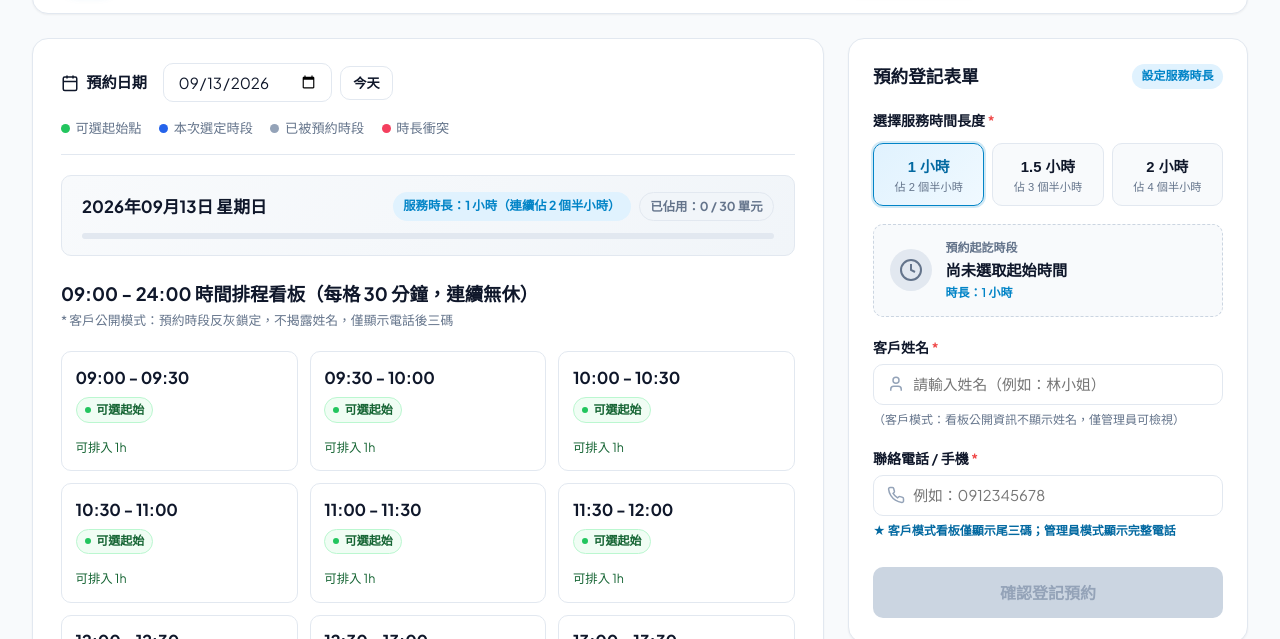
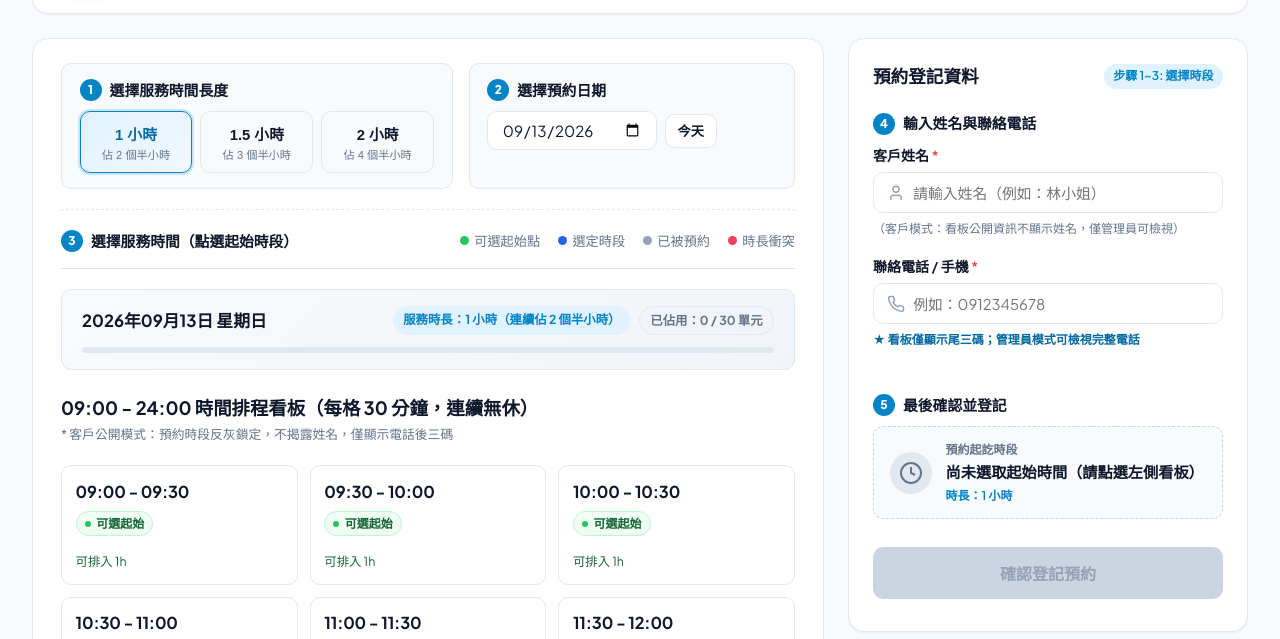
Before and after one commit to miniCloudMES/schedule_arrange, a plain HTML site: page index.html in a window 1280 px wide. Shown: the part 107-746 px from the top of the page. Drawn offline with Linux system fonts and the light colour scheme; no server answers.

Commit message:
feat: reorder booking workflow to 5 distinct steps (duration -> date -> time slot -> name/phone -> confirmation)

```diff
--- a/app.js
+++ b/app.js
@@ -461,16 +461,14 @@ function updateSlotPreview() {
 
   slotPreviewBox.classList.add('active');
   previewTimeText.textContent = `${startSlot.startStr} - ${endSlot.endStr}`;
-  previewDurationText.textContent = `服務時長：${selectedDurationMins / 60} 小時（涵蓋 ${needed} 個時段）`;
-  currentStepTag.textContent = '步驟 2: 填寫資料';
+  previewDurationText.textContent = `服務時長：${selectedDurationMins / 60} 小時（日期：${currentDate}）`;
 }
 
 function resetSlotPreview() {
   selectedStartIndex = null;
   slotPreviewBox.classList.remove('active');
-  previewTimeText.textContent = '尚未選取起始時間';
+  previewTimeText.textContent = '尚未選取起始時間（請點選左側看板）';
   previewDurationText.textContent = `時長：${selectedDurationMins / 60} 小時`;
-  currentStepTag.textContent = '步驟 1: 選取時段';
   validateFormState();
 }
 
@@ -491,6 +489,17 @@ function validateFormState() {
 
   const canSubmit = selectedStartIndex !== null && name.length >= 1 && isValidPhone;
   submitBookingBtn.disabled = !canSubmit;
+
+  if (selectedStartIndex === null) {
+    currentStepTag.textContent = '步驟 1~3: 選擇時段';
+    currentStepTag.className = 'step-tag';
+  } else if (!name || !isValidPhone) {
+    currentStepTag.textContent = '步驟 4: 填寫資料';
+    currentStepTag.className = 'step-tag active';
+  } else {
+    currentStepTag.textContent = '步驟 5: 可確認登記';
+    currentStepTag.className = 'step-tag complete';
+  }
 }
 
 function validatePhoneNumber(phone) {
--- a/index.html
+++ b/index.html
@@ -55,21 +55,55 @@
 
     <!-- 主要內容區 -->
     <main class="main-layout">
-      <!-- 左側：日期與時間軸排程看板 -->
+      <!-- 左側：步驟 1、步驟 2、步驟 3 -->
       <section class="schedule-section">
-        <!-- 控制列 -->
-        <div class="control-bar">
+        <!-- 步驟 1 (時長) 與 步驟 2 (日期) 控制列 -->
+        <div class="steps-top-bar">
+          <!-- 步驟 1：選擇服務時間長度 -->
+          <div class="step-card step-duration-card">
+            <div class="step-header-label">
+              <span class="step-num">1</span>
+              <span class="step-title">選擇服務時間長度</span>
+            </div>
+            <div class="duration-selector-group" id="durationOptions">
+              <button type="button" class="duration-btn active" data-duration="60">
+                <span class="duration-title">1 小時</span>
+                <span class="duration-sub">佔 2 個半小時</span>
+              </button>
+              <button type="button" class="duration-btn" data-duration="90">
+                <span class="duration-title">1.5 小時</span>
+                <span class="duration-sub">佔 3 個半小時</span>
+              </button>
+              <button type="button" class="duration-btn" data-duration="120">
+                <span class="duration-title">2 小時</span>
+                <span class="duration-sub">佔 4 個半小時</span>
+              </button>
+            </div>
+          </div>
+
+          <!-- 步驟 2：選擇預約日期 -->
+          <div class="step-card step-date-card">
+            <div class="step-header-label">
+              <span class="step-num">2</span>
+              <span class="step-title">選擇預約日期</span>
+            </div>
             <div class="date-selector-group">
-            <label for="bookingDate" class="control-label">
-              <svg width="18" height="18" viewBox="0 0 24 24" fill="none" stroke="currentColor" stroke-width="2"><rect width="18" height="18" x="3" y="4" rx="2" ry="2"></rect><line x1="16" x2="16" y1="2" y2="6"></line><line x1="8" x2="8" y1="2" y2="6"></line><line x1="3" x2="21" y1="10" y2="10"></line></svg>
-              預約日期
-            </label>
               <div class="date-input-wrapper">
                 <input type="date" id="bookingDate" class="date-input">
                 <button id="todayBtn" class="btn btn-sm btn-outline">今天</button>
               </div>
             </div>
+          </div>
+        </div>
 
+        <!-- 步驟 3：選擇服務時間看板 -->
+        <div class="step-3-container">
+          <!-- 控制列與圖例 -->
+          <div class="control-bar">
+            <div class="step-header-label">
+              <span class="step-num">3</span>
+              <span class="step-title">選擇服務時間（點選起始時段）</span>
+            </div>
             <div class="status-legend">
               <div class="legend-item">
                 <span class="legend-dot available"></span>
@@ -77,11 +111,11 @@
               </div>
               <div class="legend-item">
                 <span class="legend-dot selected"></span>
-              <span>本次選定時段</span>
+                <span>選定時段</span>
               </div>
               <div class="legend-item">
                 <span class="legend-dot booked"></span>
-              <span>已被預約時段</span>
+                <span>已被預約</span>
               </div>
               <div class="legend-item">
                 <span class="legend-dot conflict"></span>
@@ -96,7 +130,7 @@
               <span class="overview-date" id="displayDateLabel">2026年09月13日 星期日</span>
               <div class="overview-badges">
                 <span class="badge" id="currentDurationBadge">當前選擇時長：1 小時（2個單元）</span>
-              <span class="badge booked-badge" id="bookedSlotsBadge">已佔用：0 / 26 單元</span>
+                <span class="badge booked-badge" id="bookedSlotsBadge">已佔用：0 / 30 單元</span>
               </div>
             </div>
             <div class="progress-bar-container">
@@ -114,47 +148,24 @@
           <div class="time-slots-grid" id="timeSlotsGrid">
             <!-- 由 JS 渲染 -->
           </div>
+        </div>
       </section>
 
-      <!-- 右側：掛號登記與服務設定 -->
+      <!-- 右側：掛號登記與確認 (步驟 4 & 步驟 5) -->
       <aside class="booking-sidebar">
         <!-- 登記表單 -->
         <div class="sidebar-card form-card">
           <div class="card-header">
-            <h3>預約登記表單</h3>
-            <span class="step-tag" id="currentStepTag">設定服務時長</span>
+            <h3>預約登記資料</h3>
+            <span class="step-tag" id="currentStepTag">步驟 1~3: 選擇時段</span>
           </div>
 
           <form id="bookingForm" autocomplete="off">
-            <!-- 服務時長選擇 -->
-            <div class="form-group">
-              <label class="section-label">選擇服務時間長度 <span class="required">*</span></label>
-              <div class="duration-selector-group" id="durationOptions">
-                <button type="button" class="duration-btn active" data-duration="60">
-                  <span class="duration-title">1 小時</span>
-                  <span class="duration-sub">佔 2 個半小時</span>
-                </button>
-                <button type="button" class="duration-btn" data-duration="90">
-                  <span class="duration-title">1.5 小時</span>
-                  <span class="duration-sub">佔 3 個半小時</span>
-                </button>
-                <button type="button" class="duration-btn" data-duration="120">
-                  <span class="duration-title">2 小時</span>
-                  <span class="duration-sub">佔 4 個半小時</span>
-                </button>
-              </div>
-            </div>
-
-            <!-- 選取的時段預覽 -->
-            <div class="selected-slot-preview" id="slotPreviewBox">
-              <div class="preview-icon">
-                <svg width="24" height="24" viewBox="0 0 24 24" fill="none" stroke="currentColor" stroke-width="2"><circle cx="12" cy="12" r="10"></circle><polyline points="12 6 12 12 16 14"></polyline></svg>
-              </div>
-              <div class="preview-details">
-                <span class="preview-title">預約起訖時段</span>
-                <span class="preview-time" id="previewTimeText">尚未選取起始時間</span>
-                <span class="preview-duration" id="previewDurationText">時長：1 小時</span>
-              </div>
+            <!-- 步驟 4：輸入姓名電話 -->
+            <div class="step-block">
+              <div class="step-header-label mb-2">
+                <span class="step-num">4</span>
+                <span class="step-title">輸入姓名與聯絡電話</span>
               </div>
 
               <!-- 姓名輸入 -->
@@ -174,12 +185,33 @@
                   <svg class="input-icon" width="18" height="18" viewBox="0 0 24 24" fill="none" stroke="currentColor" stroke-width="2"><path d="M22 16.92v3a2 2 0 0 1-2.18 2 19.79 19.79 0 0 1-8.63-3.07 19.5 19.5 0 0 1-6-6 19.79 19.79 0 0 1-3.07-8.67A2 2 0 0 1 4.11 2h3a2 2 0 0 1 2 1.72 12.84 12.84 0 0 0 .7 2.81 2 2 0 0 1-.45 2.11L8.09 9.91a16 16 0 0 0 6 6l1.27-1.27a2 2 0 0 1 2.11-.45 12.84 12.84 0 0 0 2.81.7A2 2 0 0 1 22 16.92z"></path></svg>
                   <input type="tel" id="clientPhone" placeholder="例如：0912345678" required maxlength="15">
                 </div>
-              <small class="field-hint highlight" id="phoneHint">★ 客戶模式看板僅顯示尾三碼；管理員模式顯示完整電話</small>
+                <small class="field-hint highlight" id="phoneHint">★ 看板僅顯示尾三碼；管理員模式可檢視完整電話</small>
+              </div>
+            </div>
+
+            <!-- 步驟 5：確認登記 -->
+            <div class="step-block mt-3">
+              <div class="step-header-label mb-2">
+                <span class="step-num">5</span>
+                <span class="step-title">最後確認並登記</span>
+              </div>
+
+              <!-- 選取的時段預覽 -->
+              <div class="selected-slot-preview" id="slotPreviewBox">
+                <div class="preview-icon">
+                  <svg width="24" height="24" viewBox="0 0 24 24" fill="none" stroke="currentColor" stroke-width="2"><circle cx="12" cy="12" r="10"></circle><polyline points="12 6 12 12 16 14"></polyline></svg>
+                </div>
+                <div class="preview-details">
+                  <span class="preview-title">預約起訖時段</span>
+                  <span class="preview-time" id="previewTimeText">尚未選取起始時間（請點選左側看板）</span>
+                  <span class="preview-duration" id="previewDurationText">時長：1 小時</span>
+                </div>
               </div>
 
               <button type="submit" id="submitBookingBtn" class="btn btn-primary submit-btn" disabled>
                 確認登記預約
               </button>
+            </div>
           </form>
         </div>
 
--- a/style.css
+++ b/style.css
@@ -298,6 +298,77 @@ body {
   display: flex;
   flex-direction: column;
   gap: 1.25rem;
+}
+
+/* Steps Top Bar (Step 1 & Step 2) */
+.steps-top-bar {
+  display: grid;
+  grid-template-columns: 1.2fr 1fr;
+  gap: 1rem;
+  padding-bottom: 1.25rem;
+  border-bottom: 1.5px dashed var(--border-color);
+}
+
+@media (max-width: 900px) {
+  .steps-top-bar {
+    grid-template-columns: 1fr;
+  }
+}
+
+.step-card {
+  background: #f8fafc;
+  border: 1px solid var(--border-color);
+  border-radius: var(--radius-md);
+  padding: 0.9rem 1.1rem;
+  display: flex;
+  flex-direction: column;
+  gap: 0.65rem;
+}
+
+.step-header-label {
+  display: inline-flex;
+  align-items: center;
+  gap: 0.5rem;
+  font-weight: 700;
+  color: var(--text-dark);
+  font-size: 0.925rem;
+}
+
+.step-num {
+  display: inline-flex;
+  align-items: center;
+  justify-content: center;
+  width: 22px;
+  height: 22px;
+  background: var(--primary);
+  color: white;
+  border-radius: var(--radius-full);
+  font-size: 0.75rem;
+  font-weight: 800;
+  flex-shrink: 0;
+}
+
+.step-title {
+  font-size: 0.925rem;
+  color: var(--text-dark);
+}
+
+.step-block {
+  padding-bottom: 0.5rem;
+}
+
+.step-3-container {
+  display: flex;
+  flex-direction: column;
+  gap: 1.25rem;
+}
+
+.mb-2 {
+  margin-bottom: 0.65rem;
+}
+
+.mt-3 {
+  margin-top: 1rem;
 }
 
 .control-bar {
@@ -713,6 +784,16 @@ body {
   border-radius: var(--radius-full);
 }
 
+.step-tag.active {
+  background: #fef3c7;
+  color: #b45309;
+}
+
+.step-tag.complete {
+  background: #dcfce7;
+  color: #15803d;
+}
+
 /* Selected Slot Preview */
 .selected-slot-preview {
   display: flex;
```
Lines whose indentation alone changed are shown as unchanged.
